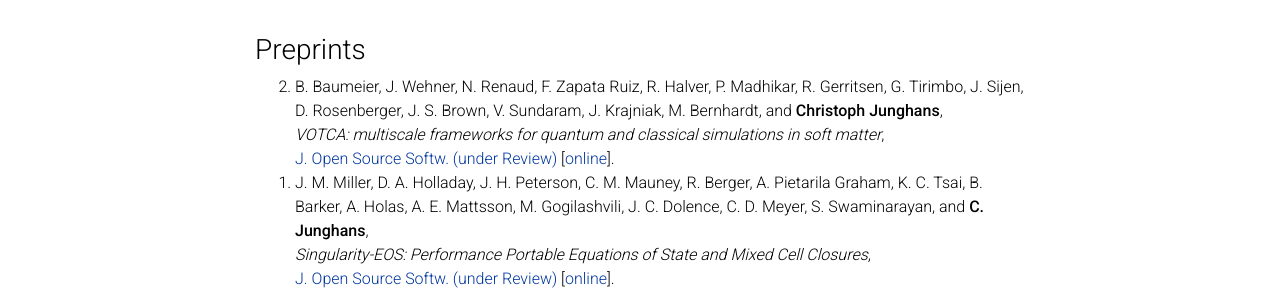
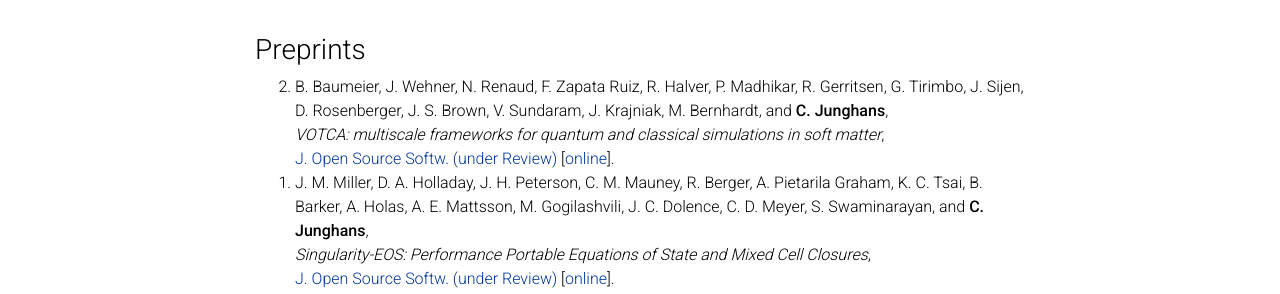
Before and after one commit to junghans/junghans.github.io, a Jekyll site: the page built from _pages/publications.md, in a window 1280 px wide and 900 px high. Shown: the part 152-446 px from the top of the window. Built offline with Jekyll 4.4.1, drawn with Linux system fonts in a browser that asks for light colours; comment, search, counter and statistics services are not loaded; a style sheet for code colours, icons or effects is not loaded.

Commit message:
pubs: fix typo

```diff
--- a/_pages/publications.md
+++ b/_pages/publications.md
@@ -11,7 +11,7 @@
 
 {: reversed="reversed"}
 
-0. B. Baumeier, J. Wehner, N. Renaud, F. Zapata Ruiz, R. Halver, P. Madhikar, R. Gerritsen, G. Tirimbo, J. Sijen, D. Rosenberger, J. S. Brown, V. Sundaram, J. Krajniak, M. Bernhardt, and **Christoph Junghans**,<br>
+0. B. Baumeier, J. Wehner, N. Renaud, F. Zapata Ruiz, R. Halver, P. Madhikar, R. Gerritsen, G. Tirimbo, J. Sijen, D. Rosenberger, J. S. Brown, V. Sundaram, J. Krajniak, M. Bernhardt, and **C. Junghans**,<br>
    *VOTCA: multiscale frameworks for quantum and classical simulations in soft matter*,<br>
     [J. Open Source Softw. (under Review)](https://github.com/openjournals/joss-reviews/issues/6795) [[online](2024c.pdf)].
 0. J. M. Miller, D. A. Holladay, J. H. Peterson, C. M. Mauney, R. Berger, A. Pietarila Graham, K. C. Tsai, B. Barker, A. Holas, A. E. Mattsson, M. Gogilashvili, J. C. Dolence, C. D. Meyer, S. Swaminarayan, and **C. Junghans**,<br>
```
